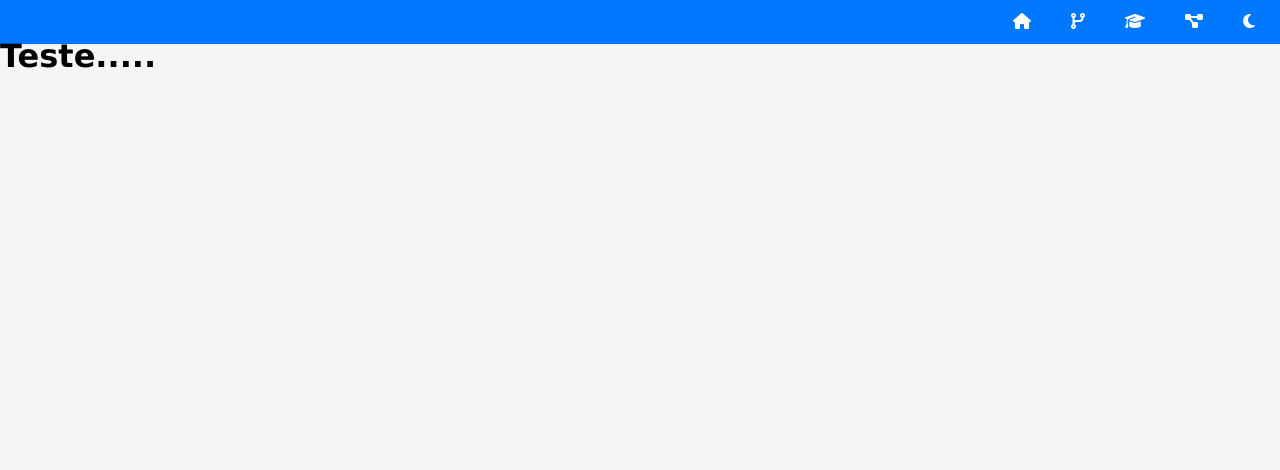
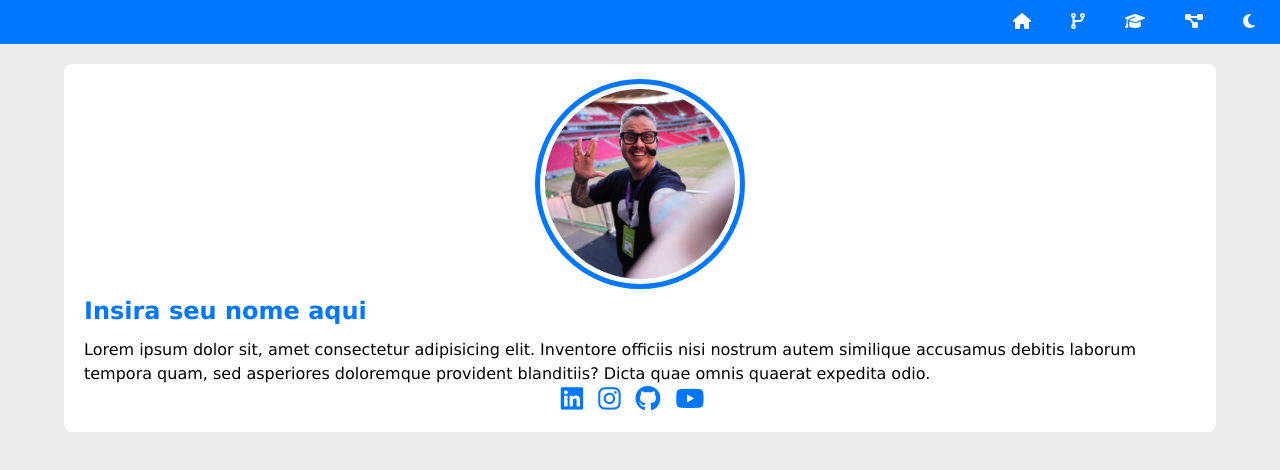
Before and after one commit to felipesabbadine/Projeto-Portifolio, a plain HTML site: page index.html in a window 1280 px wide. Drawn offline with Linux system fonts and the light colour scheme.

Commit message:
parte superior da ficha do portifolio

```diff
--- a/estilos/style.css
+++ b/estilos/style.css
@@ -15,12 +15,12 @@
 }
 
 :root {
-  --fundo-pricipal: #f5f5f5;
+  --fundo-pricipal: #eceaea;
   --texto: #222222;
   --texto-inverso: #ffffff;
   --destaque: #0077ff;
   --destaque-inverso: #66bbff;
-  --fundo-card: #ffffff
+  --fundo-card: #ffffff;
 }
 
 body {
@@ -56,3 +56,56 @@ nav#menu a:hover {
   color: var(--destaque);
   transition: 0.5s;
 }
+
+main {
+  background-color: var(--fundo-pricipal);
+
+  display: grid;
+  grid-template-columns: auto 90vw auto;
+  gap: 20px;
+  margin-top: 20px;
+}
+
+section#ficha {
+  background-color: var(--fundo-card);
+  padding: 20px;
+  border-radius: 8px;
+  grid-column: 2;
+}
+
+section#ficha img#foto {
+  width: 200px;
+  aspect-ratio: 1/1;
+  object-fit: cover;
+  overflow: hidden;
+  border-radius: 50%;
+  border: 5px solid var(--fundo-card);
+  outline: 5px solid var(--destaque);
+  display: block;
+  margin: auto;
+  margin-bottom: 15px;
+}
+
+section#ficha  h1 {
+  color: var(--destaque);
+  margin: 15px 0;
+  font-size: 1.5em;
+  text-align: left;
+}
+
+div#social {
+  display: flex;
+  justify-content: center;
+  align-items: center;
+  font-size: 1.6em;
+  gap: 15px;
+}
+
+div#social a {
+  color: #0077ff;
+}
+
+div#social a:hover {
+  color: var(--destaque-inverso);
+  transition: color 0.5s;
+}
--- a/index.html
+++ b/index.html
@@ -44,12 +44,28 @@
         </nav>
     </header>
 
-    <main>
+    <main class="container">
 
+        <section id="ficha">
+            <img src="imagens/guanabara-perfil.jpg" alt="Insira imagem de perfil" id="foto">
+            <h1>
+                Insira seu nome aqui
+            </h1>
+            <p>Lorem ipsum dolor sit, amet consectetur adipisicing elit. Inventore officiis nisi nostrum autem similique accusamus debitis laborum tempora quam, sed asperiores doloremque provident blanditiis? Dicta quae omnis quaerat expedita odio.</p>
+            <div id="social">
+                <a href="#"><i class="fa-brands fa-linkedin"></i></a>
+                <a href="#"><i class="fa-brands fa-instagram"></i></a>
+                <a href="#"><i class="fa-brands fa-github"></i></a>
+                <a href="#"><i class="fa-brands fa-youtube"></i></a>
+                <a href="#"></a>
+            </div>
+        </section>
+
+        <section id="destaques">
+
+        </section>
     </main>
-    <h1>
-        Teste.....
-    </h1>
+
     <footer>
 
     </footer>
```
